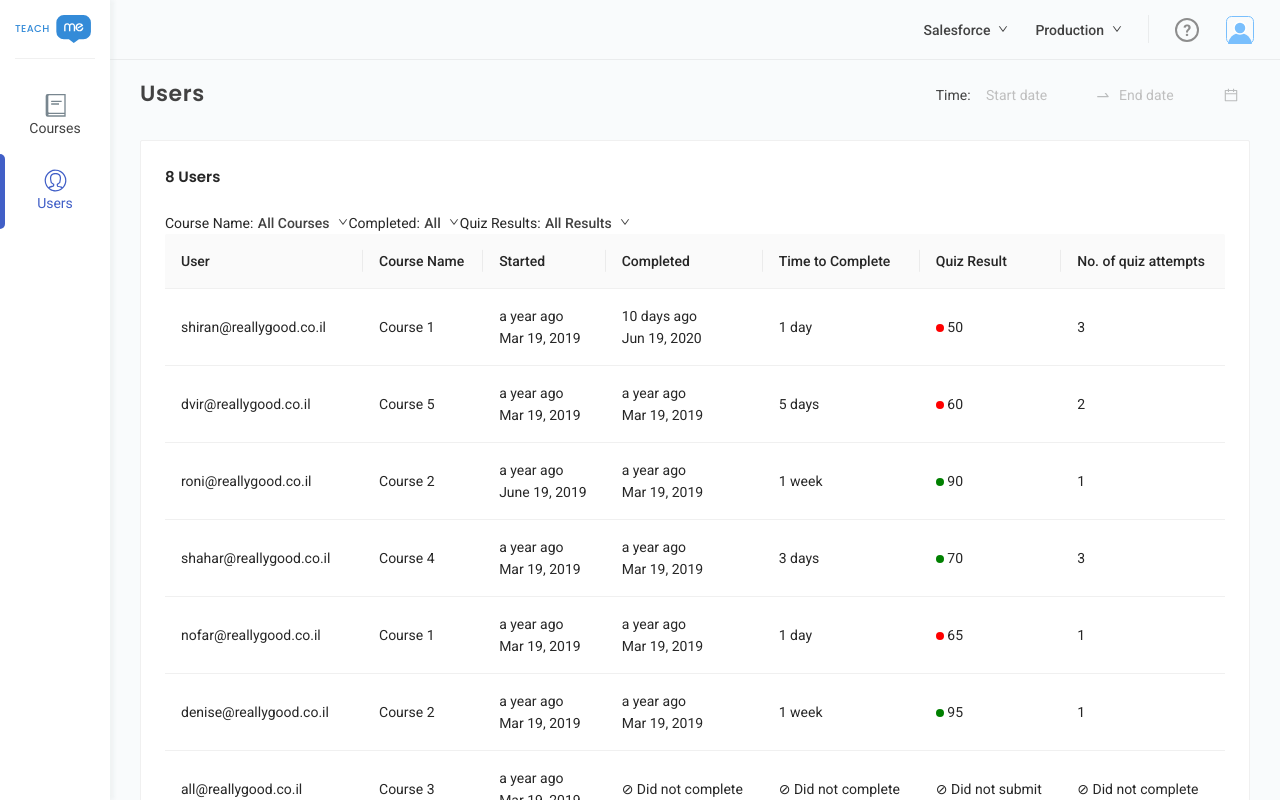
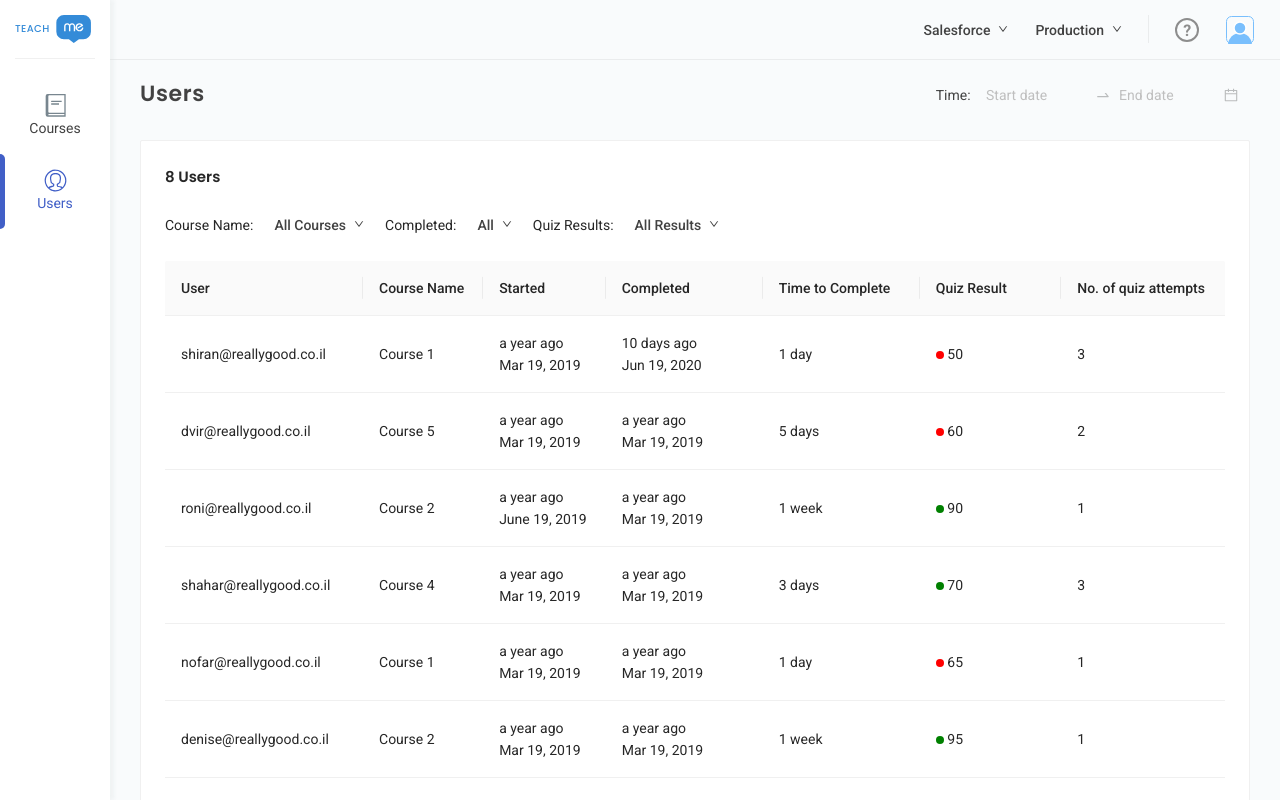
Before and after one commit to delta94/teachme-admin, a React (Create React App) app: page /users in a window 1280 px wide. Built offline with nearby package versions, Linux system fonts and the light colour scheme.

Commit message:
Styling sub nav filters

```diff
--- a/src/components/Screen/UsersScreen/index.tsx
+++ b/src/components/Screen/UsersScreen/index.tsx
@@ -7,6 +7,7 @@ import ScreenHeader from '../../common/ScreenHeader';
 import CoursesFilter from '../../common/filters/CoursesFilter';
 import StatusCourseFilter from '../../common/filters/StatusCourseFilter';
 import QuizResultsFilter from '../../common/filters/QuizResultsFilter';
+import classes from './style.module.scss';
 
 export default function UsersScreen(): ReactElement {
   const { title: mainTitle, usersTable } = usersMockData;
@@ -14,9 +15,15 @@ export default function UsersScreen(): ReactElement {
     <>
       <ScreenHeader title={mainTitle} />
       <WMCard title={`${tableData.length} ${usersTable.title}`}>
-        <CoursesFilter />
-        <StatusCourseFilter />
-        <QuizResultsFilter />
+        <div className={classes.usersSubBar}>
+          <div className={classes.usersFilter}>
+            <CoursesFilter />
+            <StatusCourseFilter />
+            <QuizResultsFilter />
+          </div>
+          <div className={classes.usersSearch}>
+          </div>
+        </div>
         <WMTable data={tableData} columns={columns} />
       </WMCard>
     </>
--- /dev/null
+++ b/src/components/Screen/UsersScreen/style.module.scss
@@ -0,0 +1,14 @@
+.usersSubBar {
+  width: 100%;
+  margin: 25px 0;
+  display: flex;
+  justify-content: space-between;
+
+  .usersFilter {
+    display: flex;
+
+    > * {
+      margin-right: 20px;
+    }
+  }
+}
```
